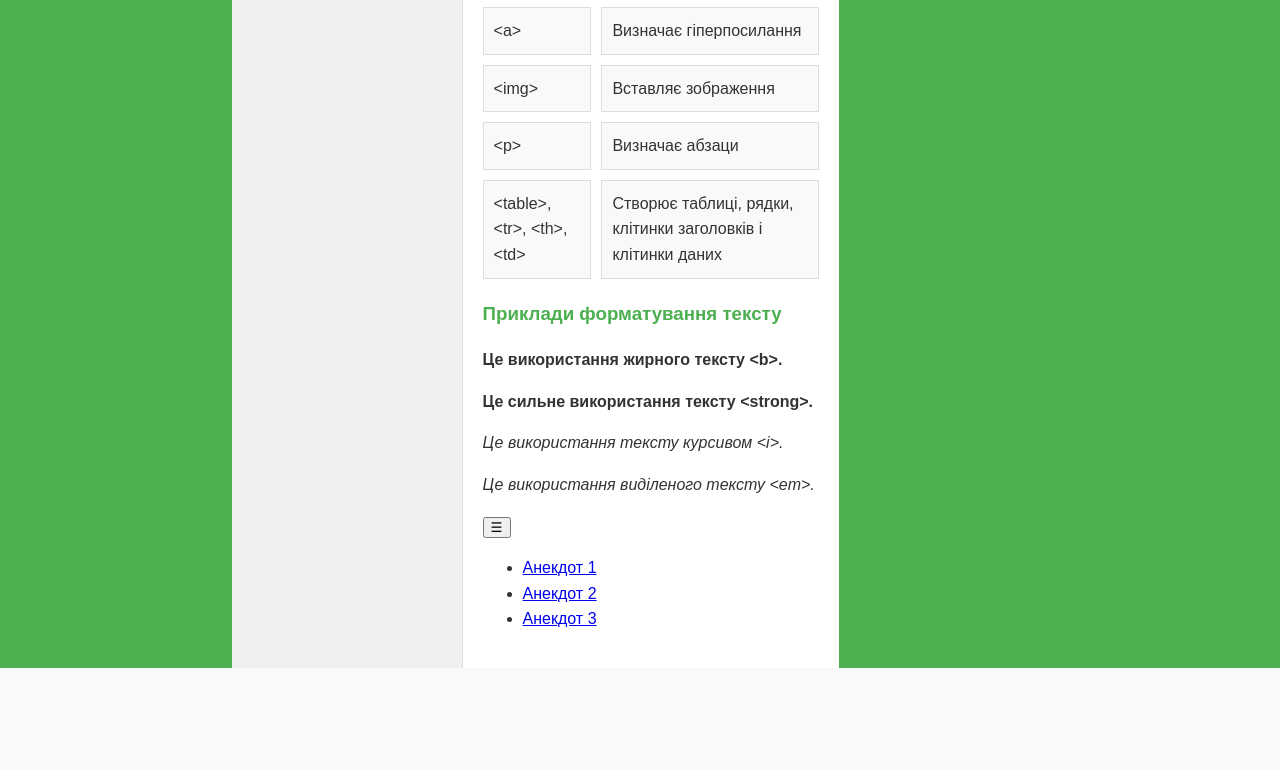
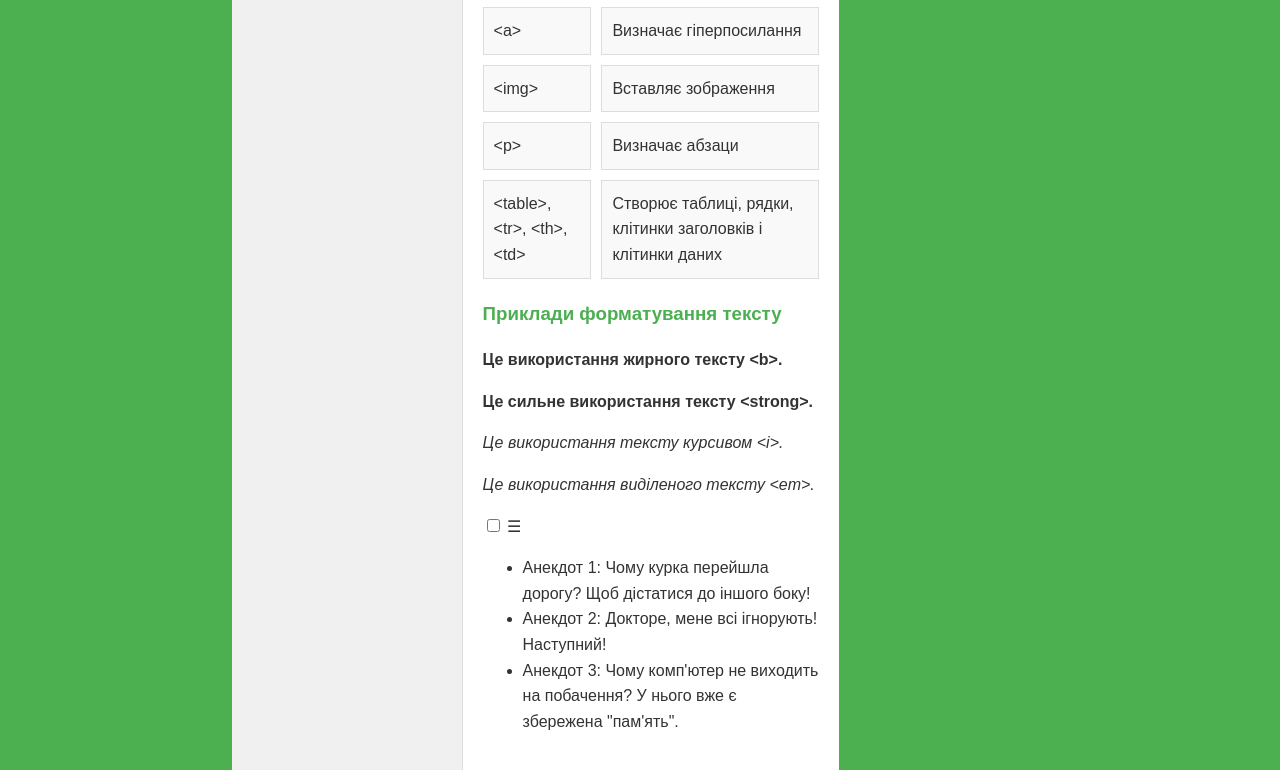
Before and after one commit to SashaMel123/dz7, a plain HTML site: page index.html in a window 1280 px wide. Shown: the part 865-1635 px from the top of the page. Before the commit the page ends 1533 px from the top, so only its background shows below. Drawn offline with Linux system fonts and the light colour scheme.

Commit message:
Update index.html

```diff
--- a/index.html
+++ b/index.html
@@ -69,15 +69,17 @@
     </section>
 
     <section class="flex-anekdote">
-        <button class="burger-menu" aria-label="Toggle menu">&#9776;</button>
+        <input type="checkbox" id="burger-toggle" class="burger-checkbox">
+        <label for="burger-toggle" class="burger-menu" aria-label="Toggle menu">&#9776;</label>
         <nav class="anekdote-nav">
             <ul>
-                <li><a href="#anekdot1">Анекдот 1</a></li>
-                <li><a href="#anekdot2">Анекдот 2</a></li>
-                <li><a href="#anekdot3">Анекдот 3</a></li>
+                <li>Анекдот 1: Чому курка перейшла дорогу? Щоб дістатися до іншого боку!</li>
+                <li>Анекдот 2: Докторе, мене всі ігнорують! Наступний!</li>
+                <li>Анекдот 3: Чому комп'ютер не виходить на побачення? У нього вже є збережена "пам'ять".</li>
             </ul>
         </nav>
     </section>
+
 </main>
 
 <footer>
```
